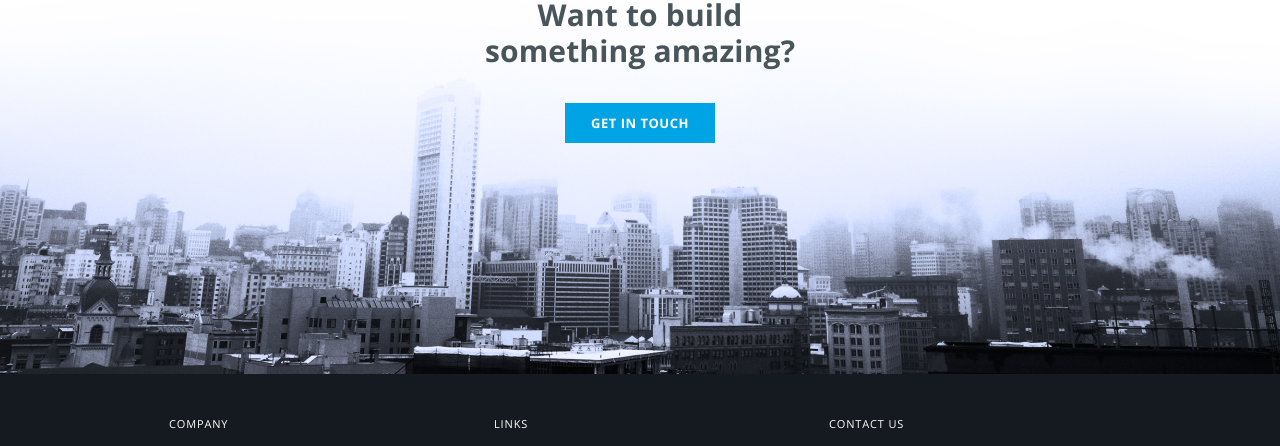
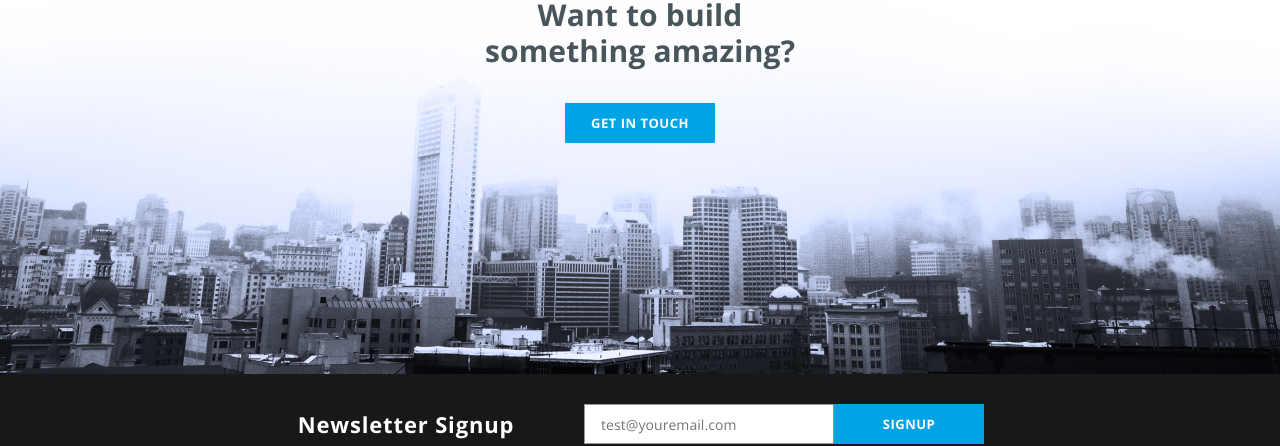
Before and after one commit to Sabirov-Amir/webpage-Konstruct, a plain HTML site: page index.html in a window 1280 px wide. Shown: the part 2038-2484 px from the top of the page. Drawn offline with nearby package versions, Linux system fonts and the light colour scheme.

Commit message:
lost 'signup' block haha

```diff
--- a/index.html
+++ b/index.html
@@ -169,6 +169,26 @@
         </div>
     </div>
 
+     <!----------------------------->
+
+     <div class="signup">
+        <div class="container">
+            <div class="signup__wrap">
+                <div class="signup__title">
+                    Newsletter Signup
+                </div>
+                <form class="signup__form">
+                    <div class="signup__email">
+                        <input type="email" placeholder="test@youremail.com">
+                    </div>
+                    <div class="signup__button">
+                        <input type="submit" value="signup">
+                    </div>
+                </form>
+            </div>
+        </div>
+    </div>
+
     <!----------------------------->
 
     <div class="footer" id="contact">
```
